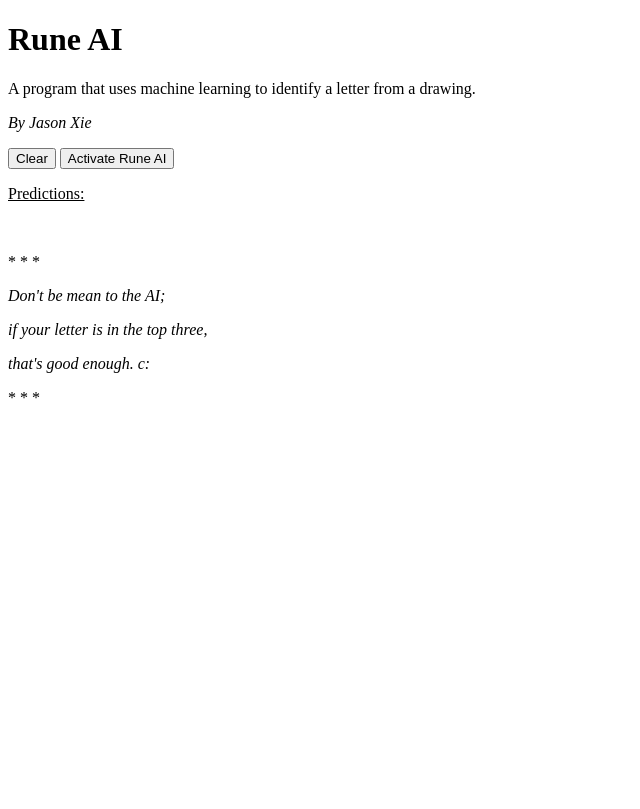
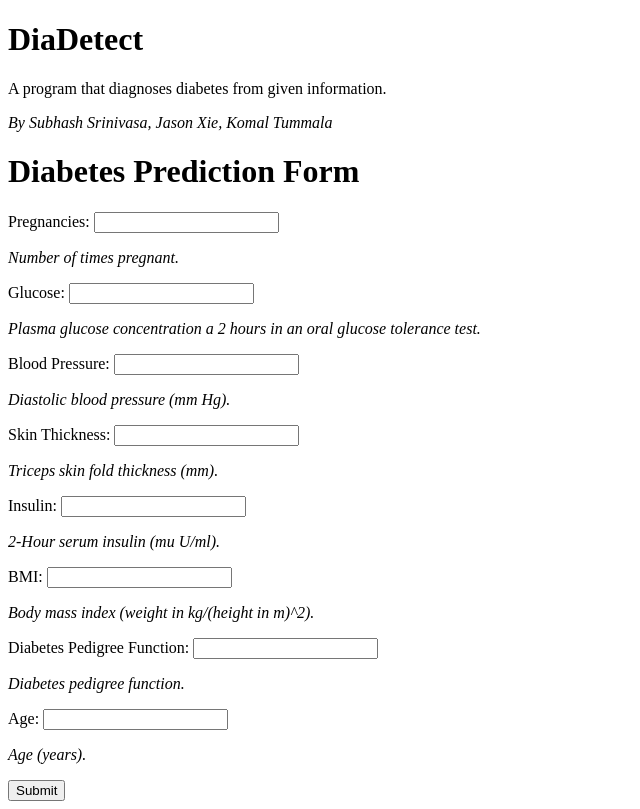
Before and after one commit to xjason321/Dia-gnosis, a Flask app: page / in a window 1280 px wide. Shown: the whole page, without its empty margins (0-640 px from the left). Before the commit the page ends 399 px from the top, so only its background shows below. Run offline with Flask 3, Linux system fonts and the light colour scheme.

Commit message:
Website made

```diff
--- a/app.py
+++ b/app.py
@@ -1,4 +1,4 @@
-from predict import *
+import urmom
 from flask import Flask, render_template, request
 import tensorflow as tf
 import numpy as np
@@ -11,5 +11,34 @@ def index():
     # Main website
     return render_template('index.html')
 
+@app.route('/predict', methods=['POST'])
+def predict():
+    pregnancies = int(request.form['pregnancies'])
+    glucose = int(request.form['glucose'])
+    blood_pressure = int(request.form['bloodPressure'])
+    skin_thickness = int(request.form['skinThickness'])
+    insulin = int(request.form['insulin'])
+    bmi = float(request.form['bmi'])
+    diabetes_pedigree_function = float(request.form['diabetesPedigreeFunction'])
+    age = int(request.form['age'])
+
+    submittedInfoMessage = f'''
+        <h1>Submitted Information:</h1>
+        <p>Pregnancies: {pregnancies}</p>
+        <p>Glucose: {glucose}</p>
+        <p>Blood Pressure: {blood_pressure}</p>
+        <p>Skin Thickness: {skin_thickness}</p>
+        <p>Insulin: {insulin}</p>
+        <p>BMI: {bmi}</p>
+        <p>Diabetes Pedigree Function: {diabetes_pedigree_function}</p>
+        <p>Age: {age}</p>
+    '''
+
+    userSubmittedInfo = [pregnancies, glucose, skin_thickness, insulin, bmi, diabetes_pedigree_function, age]
+
+    prediction, percentprob = urmom.ai_predict(userSubmittedInfo)
+
+    return render_template('predict.html', submittedInfoMessage=submittedInfoMessage, prediction=prediction, percentprob=percentprob)
+
 if __name__ == '__main__':
     app.run()
--- a/templates/index.html
+++ b/templates/index.html
@@ -1,44 +1,49 @@
 <!DOCTYPE html>
 <html>
 <head>
-    <title>Rune AI</title>
+    <title>DiaDetect</title>
     <link rel="stylesheet" type="text/css" href="{{ url_for('static', filename='styles.css') }}">
-    <script src="{{ url_for('static', filename='script.js') }}"></script>
 </head>
 <body>
-    <h1>Rune AI</h1>
-    <p>A program that uses machine learning to identify a letter from a drawing.</p>
-    <p><i>By Jason Xie</i></p>
+    <h1>DiaDetect</h1>
+    <p>A program that diagnoses diabetes from given information.</p>
+    <p><i>By Subhash Srinivasa, Jason Xie, Komal Tummala</i></p>
+    <h1>Diabetes Prediction Form</h1>
 
-    <div class="row">
-        <div class="column left">
-            <div id="pixel-grid">
-                {% for row in range(28) %}
-                    <div class=row>
-                        {% for col in range(28) %}
-                            <div class="pixel" id="pixel-{{ row }}-{{ col }}" onclick="togglePixelColor(this)"></div>
-                        {% endfor %}
-                    </div>
-                {% endfor %}
-            </div>
-            <button class="blue" onclick="clearPixels()">Clear</button>
-            <button class="green" onclick="savePixels()">Activate Rune AI</button>
-        </div>
+    <form action="/predict" method="post">
+        <label for="pregnancies">Pregnancies:</label>
+        <input type="number" id="pregnancies" name="pregnancies" required><br>
+        <p><i>Number of times pregnant.</i></p>
 
-        <div class="column right">
-            <p><u>Predictions:</u></p>
-            <p><b>{{m1}}</b></p>
-            <p><b>{{m2}}</b></p>
-            <p>{{m3}}</p>
-            <p>{{m4}}</p>
-            <p>{{m5}}</p>
-            <br>
-            <p>* * *</p>
-            <p><i>Don't be mean to the AI;</i></p>
-            <p><i>if your letter is in the top three,</i></p>
-            <p><i>that's good enough. c:</i></p>
-            <p>* * *</p>
-        </div>
-    </div>
+        <label for="glucose">Glucose:</label>
+        <input type="number" id="glucose" name="glucose" required><br>
+        <p><i>Plasma glucose concentration a 2 hours in an oral glucose tolerance test.</i></p>
+
+        <label for="bloodPressure">Blood Pressure:</label>
+        <input type="number" id="bloodPressure" name="bloodPressure" required><br>
+        <p><i>Diastolic blood pressure (mm Hg).</i></p>
+
+        <label for="skinThickness">Skin Thickness:</label>
+        <input type="number" id="skinThickness" name="skinThickness" required><br>
+        <p><i>Triceps skin fold thickness (mm).</i></p>
+
+        <label for="insulin">Insulin:</label>
+        <input type="number" id="insulin" name="insulin" required><br>
+        <p><i>2-Hour serum insulin (mu U/ml).</i></p>
+
+        <label for="bmi">BMI:</label>
+        <input type="number" id="bmi" name="bmi" step="0.01" required><br>
+        <p><i>Body mass index (weight in kg/(height in m)^2).</i></p>
+
+        <label for="diabetesPedigreeFunction">Diabetes Pedigree Function:</label>
+        <input type="number" id="diabetesPedigreeFunction" name="diabetesPedigreeFunction" step="0.001" required><br>
+        <p><i>Diabetes pedigree function.</i></p>
+
+        <label for="age">Age:</label>
+        <input type="number" id="age" name="age" required><br>
+        <p><i>Age (years).</i></p>
+
+        <input type="submit" value="Submit">
+    </form>
 </body>
 </html>
--- a/predict.py
+++ b/urmom.py
@@ -4,7 +4,7 @@ import numpy as np
 from sklearn.preprocessing import StandardScaler
 import csv
 
-def predict(userInputtedData):
+def ai_predict(userInputtedData):
     ori = pd.read_csv('Neural_Network/diabetes.csv', delimiter=",")
 
     loaded_model = tf.keras.models.load_model('Neural_Network/diabetes_identifier.h5')
```
Also changed, not shown: templates/predict.html (added, +17 -0 lines).
